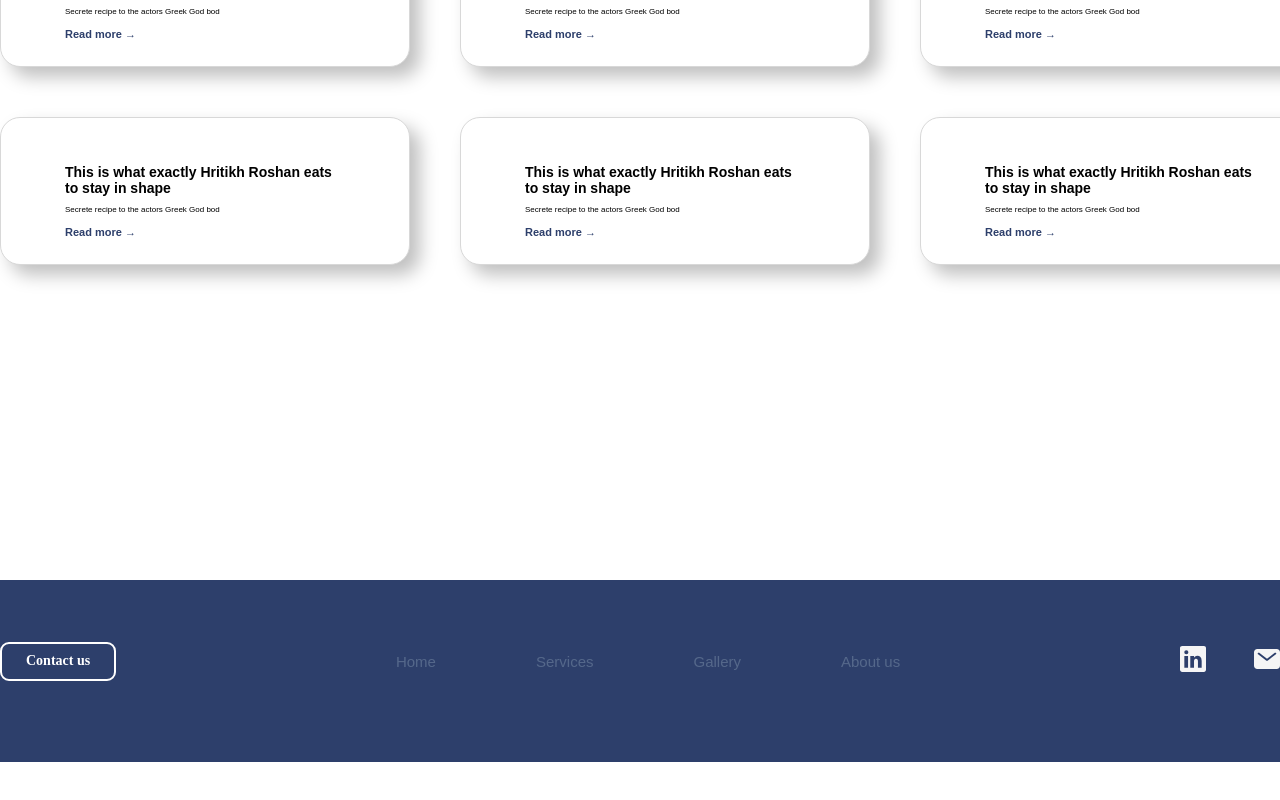
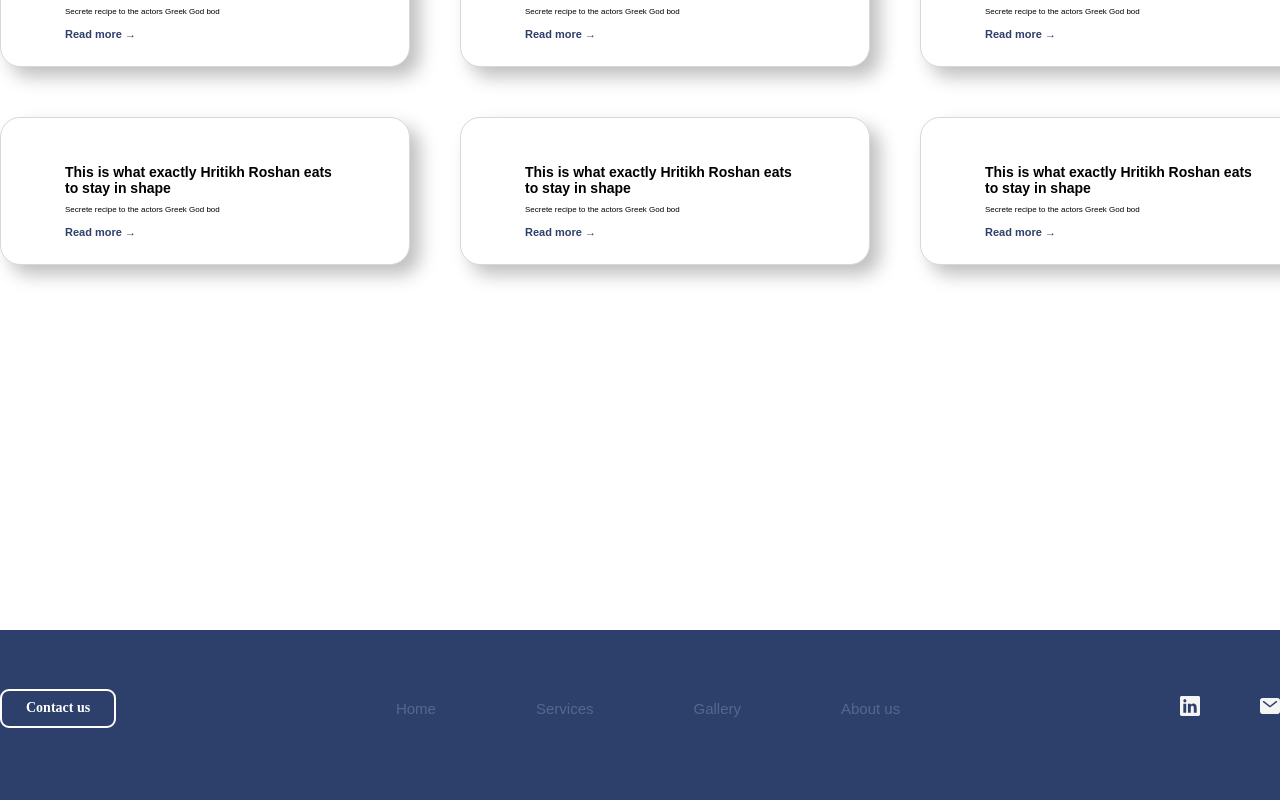
Before and after one commit to PrabhavPandey/neat-meals, a Svelte app: page / in a window 1280 px wide. Shown: the part 2663-3463 px from the top of the page. Before the commit the page ends 3425 px from the top, so only its background shows below. Built offline with nearby package versions, Linux system fonts and the light colour scheme.

Commit message:
minor fixes

```diff
--- a/src/App.svelte
+++ b/src/App.svelte
@@ -160,11 +160,11 @@
   }
 
   .navigation-soc img {
-    width: 20px;
+    width: 15px;
   }
 
   .nav-soc-item img {
-    width: 26px;
+    width: 20px;
   }
 
   .landing-section-image {
@@ -243,6 +243,7 @@
 
   footer {
     width: 100vw;
+    margin-top: 50px;
     padding-bottom: 20px;
     background-color: #2D3F6B;
   }
--- a/src/components/Articlebox.svelte
+++ b/src/components/Articlebox.svelte
@@ -2,7 +2,6 @@
     export let articleTitle;
     export let articleDescp;
     export let articleRedir;
-    export let articleImage;
 </script>
 
 <main>
```
